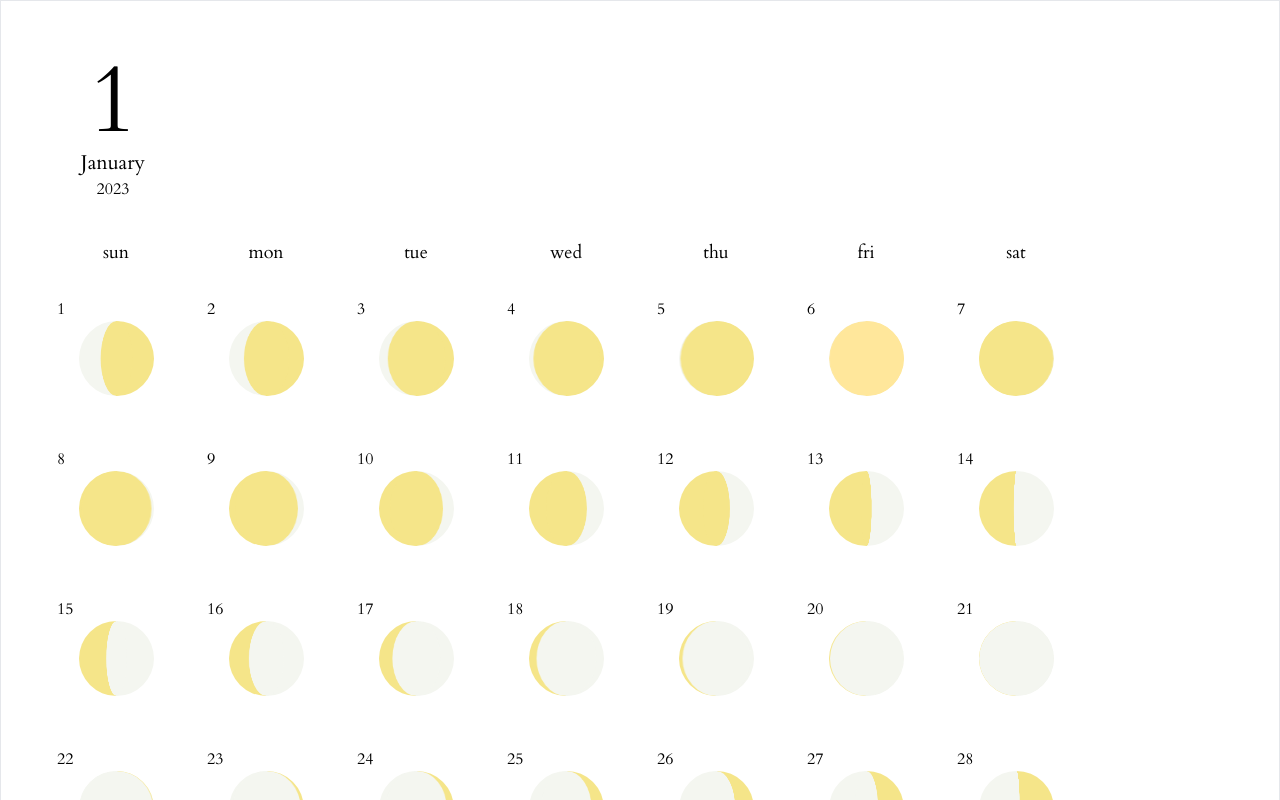
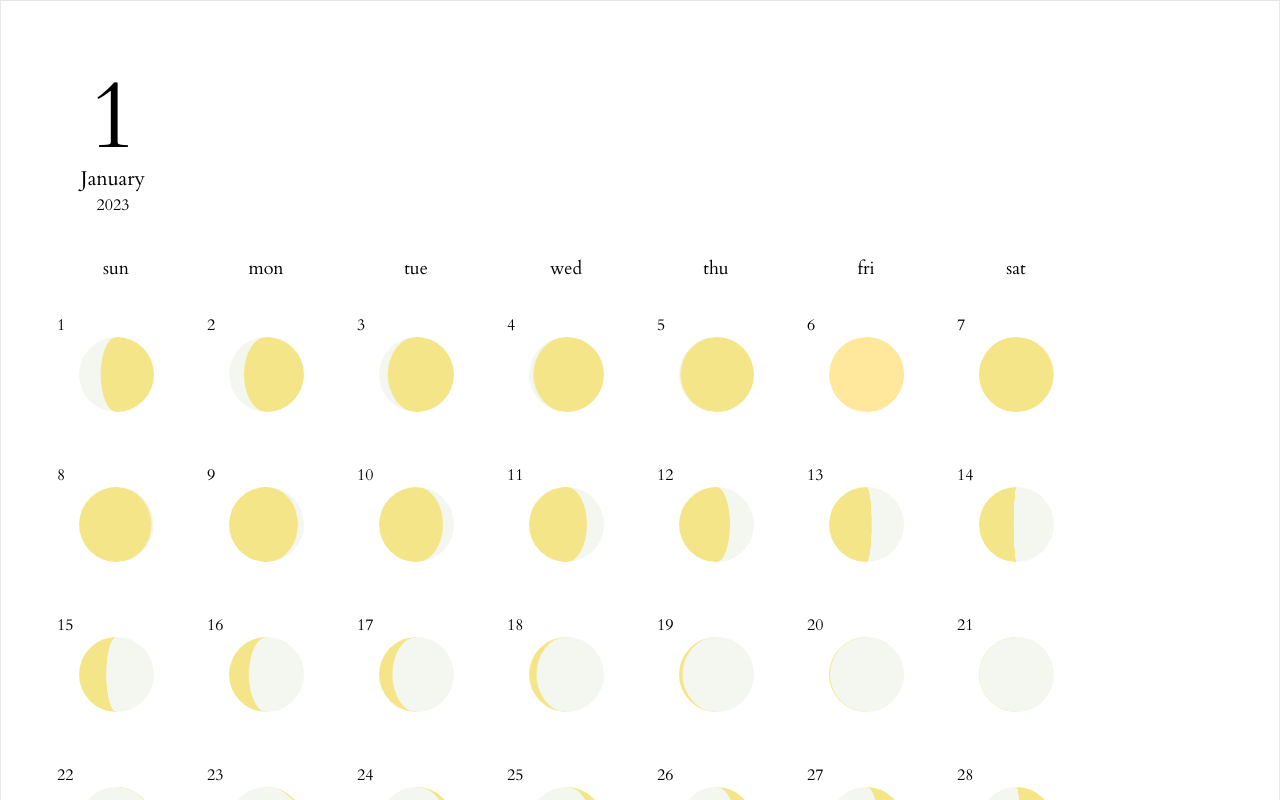
Before and after one commit to unrulypeach/mooncal, a React (Create React App) app: page / in a window 1280 px wide. Shown: the top 800 px of the page. Built offline with nearby package versions, Linux system fonts and the light colour scheme.

Commit message:
increased margins

```diff
--- a/src/Components/Calendar.js
+++ b/src/Components/Calendar.js
@@ -30,7 +30,7 @@ export default function Calendar({ month, year }) {
   }
 
   return (
-    <div className='m-10'>
+    <div className='my-14 mx-10'>
       <div className='p-3 w-36 flex flex-col items-center'>
         <h1 className='text-8xl'>{Number(month)}</h1>
         <h2 className='text-xl'>{moment().month(month-1).format("MMMM")}</h2>
```
